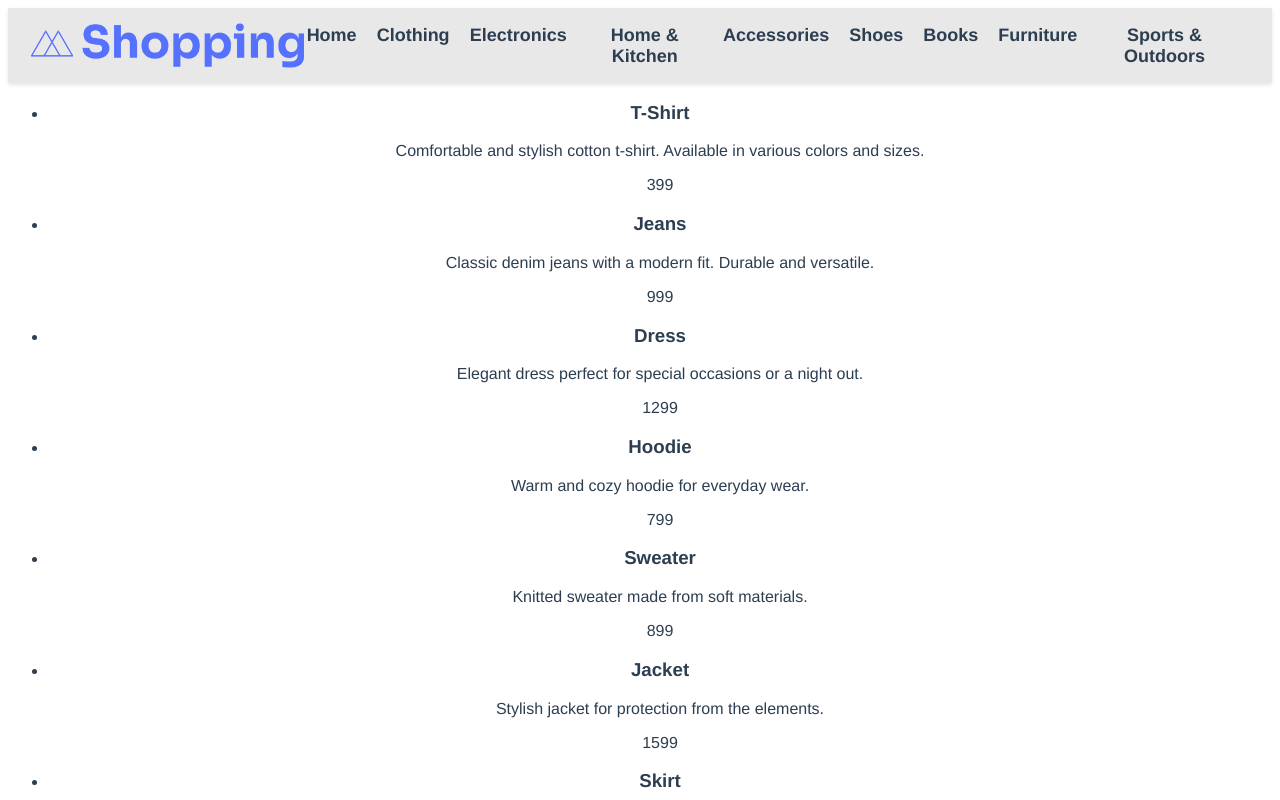
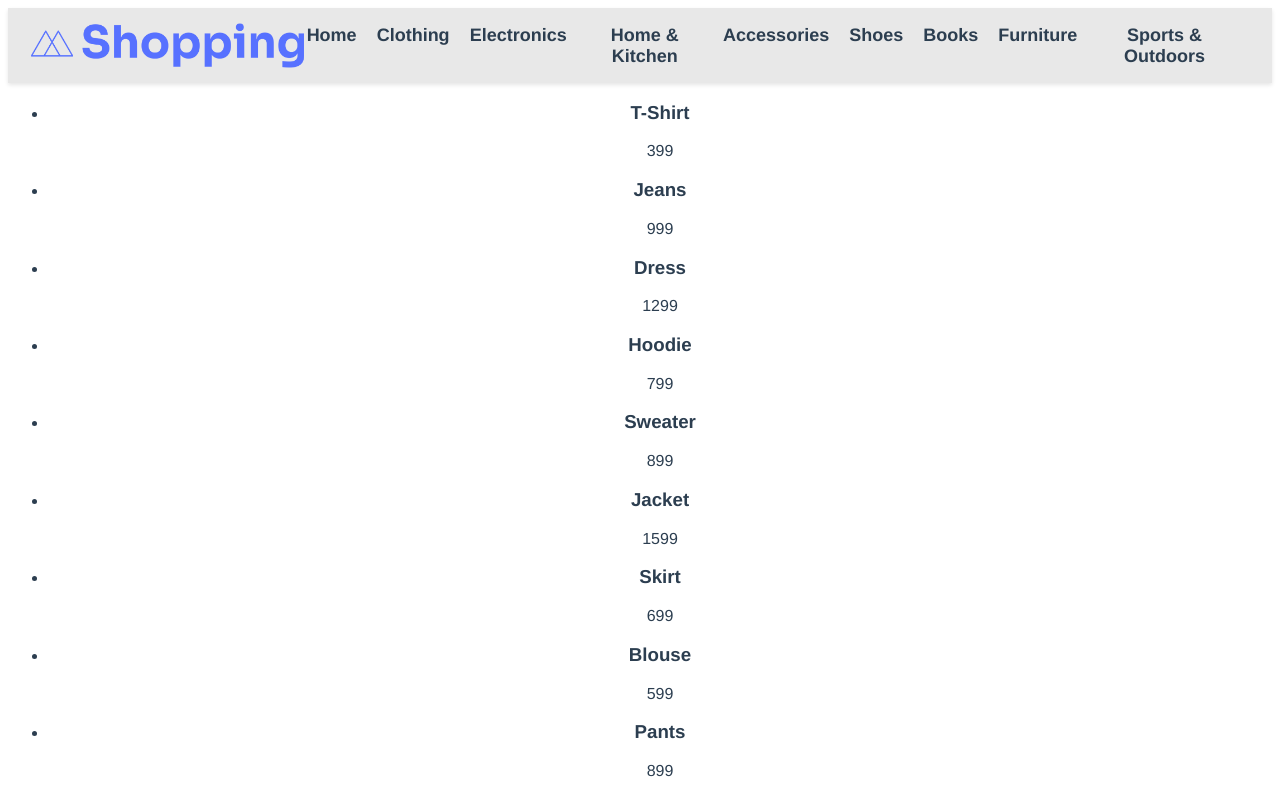
Before and after one commit to wulukewu/shopping-site, a Vue app: page / in a window 1280 px wide. Shown: the top 800 px of the page. Built offline with nearby package versions, Linux system fonts and the light colour scheme.

Commit message:
feat: fix products' id

```diff
--- a/src/App.vue
+++ b/src/App.vue
@@ -13,14 +13,14 @@ export default {
     ProductsList,
   },
   methods: {
-    generateId() {
-      const characters = "abcdefghijklmnopqrstuvwxyz";
-      let id = "";
-      for (let i = 0; i < 8; i++) {
-        id += characters.charAt(Math.floor(Math.random() * characters.length));
-      }
-      return id;
-    },
+    // generateId() {
+    //   const characters = "abcdefghijklmnopqrstuvwxyz";
+    //   let id = "";
+    //   for (let i = 0; i < 8; i++) {
+    //     id += characters.charAt(Math.floor(Math.random() * characters.length));
+    //   }
+    //   return id;
+    // },
   },
   data() {
     return {
@@ -36,7 +36,7 @@ export default {
       ],
       products: [
         {
-          id: this.generateId(),
+          id: "vqjrkfoh",
           category: ["clothing"],
           name: "T-Shirt",
           price: 399,
@@ -44,7 +44,7 @@ export default {
             "Comfortable and stylish cotton t-shirt. Available in various colors and sizes.",
         },
         {
-          id: this.generateId(),
+          id: "kyqlqjwz",
           category: ["clothing"],
           name: "Jeans",
           price: 999,
@@ -52,7 +52,7 @@ export default {
             "Classic denim jeans with a modern fit. Durable and versatile.",
         },
         {
-          id: this.generateId(),
+          id: "qzbbpnze",
           category: ["clothing"],
           name: "Dress",
           price: 1299,
@@ -60,56 +60,56 @@ export default {
             "Elegant dress perfect for special occasions or a night out.",
         },
         {
-          id: this.generateId(),
+          id: "qlaqxurm",
           category: ["clothing"],
           name: "Hoodie",
           price: 799,
           description: "Warm and cozy hoodie for everyday wear.",
         },
         {
-          id: this.generateId(),
+          id: "tnoffhlt",
           category: ["clothing"],
           name: "Sweater",
           price: 899,
           description: "Knitted sweater made from soft materials.",
         },
         {
-          id: this.generateId(),
+          id: "bexqvxwy",
           category: ["clothing"],
           name: "Jacket",
           price: 1599,
           description: "Stylish jacket for protection from the elements.",
         },
         {
-          id: this.generateId(),
+          id: "bscovhyw",
           category: ["clothing"],
           name: "Skirt",
           price: 699,
           description: "Versatile skirt that can be dressed up or down.",
         },
         {
-          id: this.generateId(),
+          id: "lxhpjzmv",
           category: ["clothing"],
           name: "Blouse",
           price: 599,
           description: "Elegant blouse suitable for work or casual wear.",
         },
         {
-          id: this.generateId(),
+          id: "nxyiswrb",
           category: ["clothing"],
           name: "Pants",
           price: 899,
           description: "Comfortable and stylish pants.",
         },
         {
-          id: this.generateId(),
+          id: "zpdlabpf",
           category: ["clothing"],
           name: "Shorts",
           price: 499,
           description: "Perfect for summer.",
         },
         {
-          id: this.generateId(),
+          id: "grbonzwu",
           category: ["electronics"],
           name: "Smartphone",
           price: 15999,
@@ -117,14 +117,14 @@ export default {
             "High-end smartphone with a powerful processor and stunning display.",
         },
         {
-          id: this.generateId(),
+          id: "xzplmljp",
           category: ["electronics"],
           name: "Laptop",
           price: 29999,
           description: "Powerful laptop for work and gaming.",
         },
         {
-          id: this.generateId(),
+          id: "cohhmayh",
           category: ["electronics"],
           name: "Headphones",
           price: 2999,
@@ -132,7 +132,7 @@ export default {
             "Noise-canceling headphones for immersive audio experience.",
         },
         {
-          id: this.generateId(),
+          id: "fakxmece",
           category: ["electronics"],
           name: "Smartwatch",
           price: 7999,
@@ -140,14 +140,14 @@ export default {
             "Feature-rich smartwatch for tracking fitness and staying connected.",
         },
         {
-          id: this.generateId(),
+          id: "tgssbnuc",
           category: ["electronics"],
           name: "Tablet",
           price: 9999,
           description: "Versatile tablet for entertainment and productivity.",
         },
         {
-          id: this.generateId(),
+          id: "mpdgehiu",
           category: ["electronics"],
           name: "Camera",
           price: 12999,
@@ -155,14 +155,14 @@ export default {
             "High-resolution camera for capturing stunning photos and videos.",
         },
         {
-          id: this.generateId(),
+          id: "impxvcbf",
           category: ["electronics"],
           name: "Smart TV",
           price: 25999,
           description: "4K Smart TV with vibrant colors and smart features.",
         },
         {
-          id: this.generateId(),
+          id: "rupdaggb",
           category: ["electronics"],
           name: "Gaming Console",
           price: 14999,
@@ -170,21 +170,21 @@ export default {
             "Next-generation gaming console for immersive gaming experiences.",
         },
         {
-          id: this.generateId(),
+          id: "eifsvvny",
           category: ["electronics"],
           name: "Wireless Mouse",
           price: 799,
           description: "Ergonomic wireless mouse for comfortable use.",
         },
         {
-          id: this.generateId(),
+          id: "zeysmive",
           category: ["electronics"],
           name: "Keyboard",
           price: 999,
           description: "Mechanical keyboard for fast and accurate typing.",
         },
         {
-          id: this.generateId(),
+          id: "xmuiiszx",
           category: ["home-and-kitchen"],
           name: "Coffee Maker",
           price: 2499,
@@ -192,14 +192,14 @@ export default {
             "Automatic coffee maker for brewing delicious coffee at home.",
         },
         {
-          id: this.generateId(),
+          id: "rbhswkfe",
           category: ["home-and-kitchen"],
           name: "Blender",
           price: 1999,
           description: "Powerful blender for smoothies, soups, and more.",
         },
         {
-          id: this.generateId(),
+          id: "zgwjpbkq",
           category: ["home-and-kitchen"],
           name: "Toaster Oven",
           price: 2999,
@@ -207,14 +207,14 @@ export default {
             "Versatile toaster oven for baking, toasting, and reheating.",
         },
         {
-          id: this.generateId(),
+          id: "nxanckkw",
           category: ["home-and-kitchen"],
           name: "Cookware Set",
           price: 4999,
           description: "Complete cookware set for all your cooking needs.",
         },
         {
-          id: this.generateId(),
+          id: "rribuwkr",
           category: ["home-and-kitchen"],
           name: "Knife Set",
           price: 2999,
@@ -222,14 +222,14 @@ export default {
             "High-quality knife set for precise cutting and slicing.",
         },
         {
-          id: this.generateId(),
+          id: "dsmuqysb",
           category: ["home-and-kitchen"],
           name: "Dinnerware Set",
           price: 3999,
           description: "Elegant dinnerware set for formal and casual dining.",
         },
         {
-          id: this.generateId(),
+          id: "cfjehpaw",
           category: ["home-and-kitchen"],
           name: "Vacuum Cleaner",
           price: 5999,
@@ -237,7 +237,7 @@ export default {
             "Powerful vacuum cleaner for keeping your home clean and tidy.",
         },
         {
-          id: this.generateId(),
+          id: "losdeipz",
           category: ["home-and-kitchen"],
           name: "Air Purifier",
           price: 4999,
@@ -245,420 +245,420 @@ export default {
             "Air purifier for removing allergens and pollutants from your home.",
         },
         {
-          id: this.generateId(),
+          id: "xgajndzj",
           category: ["home-and-kitchen"],
           name: "Cutting Board",
           price: 499,
           description: "Durable cutting board.",
         },
         {
-          id: this.generateId(),
+          id: "bgyzrftu",
           category: ["home-and-kitchen"],
           name: "Storage Container",
           price: 299,
           description: "Airtight food container.",
         },
         {
-          id: this.generateId(),
+          id: "azkctghh",
           category: ["accessories"],
           name: "Watch",
           price: 3999,
           description: "Stylish watch for men and women.",
         },
         {
-          id: this.generateId(),
+          id: "hcdtowfm",
           category: ["accessories"],
           name: "Sunglasses",
           price: 1999,
           description: "Protect your eyes with these stylish sunglasses.",
         },
         {
-          id: this.generateId(),
+          id: "aaqusgyz",
           category: ["accessories"],
           name: "Wallet",
           price: 999,
           description: "Leather wallet for men and women.",
         },
         {
-          id: this.generateId(),
+          id: "nfqnivar",
           category: ["accessories"],
           name: "Belt",
           price: 799,
           description: "Leather belt for men and women.",
         },
         {
-          id: this.generateId(),
+          id: "vrmdbwwo",
           category: ["accessories"],
           name: "Scarf",
           price: 599,
           description: "Warm and stylish scarf for winter.",
         },
         {
-          id: this.generateId(),
+          id: "rgtmjgqx",
           category: ["accessories"],
           name: "Hat",
           price: 499,
           description: "Trendy hat for any occasion.",
         },
         {
-          id: this.generateId(),
+          id: "ywrttkca",
           category: ["accessories"],
           name: "Gloves",
           price: 699,
           description: "Warm gloves for winter.",
         },
         {
-          id: this.generateId(),
+          id: "pocsnydt",
           category: ["accessories"],
           name: "Jewelry Set",
           price: 2999,
           description: "Elegant jewelry set for special occasions.",
         },
         {
-          id: this.generateId(),
+          id: "qoacggoh",
           category: ["accessories"],
           name: "Backpack",
           price: 1299,
           description: "Durable and stylish backpack.",
         },
         {
-          id: this.generateId(),
+          id: "vfoopyhf",
           category: ["accessories"],
           name: "Keychain",
           price: 199,
           description: "Cute and stylish keychain.",
         },
         {
-          id: this.generateId(),
+          id: "ozabtkcg",
           category: ["shoes"],
           name: "Sneakers",
           price: 2999,
           description: "Comfortable sneakers for everyday wear.",
         },
         {
-          id: this.generateId(),
+          id: "hrqvgiyj",
           category: ["shoes"],
           name: "Boots",
           price: 3999,
           description: "Stylish boots for any occasion.",
         },
         {
-          id: this.generateId(),
+          id: "haeyvnpv",
           category: ["shoes"],
           name: "Sandals",
           price: 1499,
           description: "Comfortable sandals for summer.",
         },
         {
-          id: this.generateId(),
+          id: "rdnsoypu",
           category: ["shoes"],
           name: "Heels",
           price: 2499,
           description: "Elegant heels for special occasions.",
         },
         {
-          id: this.generateId(),
+          id: "hwmawocl",
           category: ["shoes"],
           name: "Flats",
           price: 1999,
           description: "Versatile flats for work or casual wear.",
         },
         {
-          id: this.generateId(),
+          id: "fcfbafyq",
           category: ["shoes"],
           name: "Loafers",
           price: 2999,
           description: "Stylish loafers for men and women.",
         },
         {
-          id: this.generateId(),
+          id: "vrcbdwxz",
           category: ["shoes"],
           name: "Running Shoes",
           price: 3499,
           description: "Performance running shoes for athletes.",
         },
         {
-          id: this.generateId(),
+          id: "aukeucbu",
           category: ["shoes"],
           name: "Formal Shoes",
           price: 4499,
           description: "Elegant formal shoes for men and women.",
         },
         {
-          id: this.generateId(),
+          id: "sypuyiow",
           category: ["shoes"],
           name: "Slippers",
           price: 799,
           description: "Comfortable slippers for home.",
         },
         {
-          id: this.generateId(),
+          id: "hcbmrloh",
           category: ["shoes"],
           name: "Socks",
           price: 199,
           description: "Warm and comfortable socks.",
         },
         {
-          id: this.generateId(),
+          id: "mxeuzgwh",
           category: ["books"],
           name: "Novel",
           price: 399,
           description: "Bestselling novel by a renowned author.",
         },
         {
-          id: this.generateId(),
+          id: "qiqbcmqy",
           category: ["books"],
           name: "Cookbook",
           price: 499,
           description: "Cookbook with delicious recipes.",
         },
         {
-          id: this.generateId(),
+          id: "kcpzojik",
           category: ["books"],
           name: "Biography",
           price: 599,
           description: "Inspiring biography of a famous person.",
         },
         {
-          id: this.generateId(),
+          id: "cgoqmvtx",
           category: ["books"],
           name: "Self-Help Book",
           price: 449,
           description: "Self-help book to improve your life.",
         },
         {
-          id: this.generateId(),
+          id: "nenndfei",
           category: ["books"],
           name: "Children's Book",
           price: 299,
           description: "Fun and educational children's book.",
         },
         {
-          id: this.generateId(),
+          id: "uqqfmxja",
           category: ["books"],
           name: "Textbook",
           price: 799,
           description: "Comprehensive textbook for students.",
         },
         {
-          id: this.generateId(),
+          id: "qzfmpfkl",
           category: ["books"],
           name: "Art Book",
           price: 999,
           description: "Beautiful art book with stunning images.",
         },
         {
-          id: this.generateId(),
+          id: "gceclgtk",
           category: ["books"],
           name: "Travel Guide",
           price: 499,
           description: "Detailed travel guide to your dream destination.",
         },
         {
-          id: this.generateId(),
+          id: "ppqpctrg",
           category: ["books"],
           name: "Comic Book",
           price: 199,
           description: "Entertaining comic book.",
         },
         {
-          id: this.generateId(),
+          id: "wpnboqra",
           category: ["books"],
           name: "Magazine",
           price: 99,
           description: "Up-to-date magazine.",
         },
         {
-          id: this.generateId(),
+          id: "ktoystfa",
           category: ["furniture"],
           name: "Sofa",
           price: 12999,
           description: "Comfortable sofa for your living room.",
         },
         {
-          id: this.generateId(),
+          id: "esmyudlh",
           category: ["furniture"],
           name: "Bed",
           price: 14999,
           description: "Stylish bed for your bedroom.",
         },
         {
-          id: this.generateId(),
+          id: "tnxuojix",
           category: ["furniture"],
           name: "Dining Table",
           price: 7999,
           description: "Elegant dining table for your dining room.",
         },
         {
-          id: this.generateId(),
+          id: "hpjqzjya",
           category: ["furniture"],
           name: "Chair",
           price: 2999,
           description: "Comfortable chair for any room.",
         },
         {
-          id: this.generateId(),
+          id: "yefrqswp",
           category: ["furniture"],
           name: "Desk",
           price: 5999,
           description: "Functional desk for your home office.",
         },
         {
-          id: this.generateId(),
+          id: "fwaihamv",
           category: ["furniture"],
           name: "Bookshelf",
           price: 4999,
           description: "Stylish bookshelf for your books and decorations.",
         },
         {
-          id: this.generateId(),
+          id: "oydumrig",
           category: ["furniture"],
           name: "Coffee Table",
           price: 3999,
           description: "Modern coffee table for your living room.",
         },
         {
-          id: this.generateId(),
+          id: "hncfelym",
           category: ["furniture"],
           name: "Nightstand",
           price: 2499,
           description: "Convenient nightstand for your bedroom.",
         },
         {
-          id: this.generateId(),
+          id: "nykypafx",
           category: ["furniture"],
           name: "Dresser",
           price: 6999,
           description: "Spacious dresser for your clothes.",
         },
         {
-          id: this.generateId(),
+          id: "erdnaumw",
           category: ["furniture"],
           name: "Mirror",
           price: 1999,
           description: "Stylish mirror for any room.",
         },
         {
-          id: this.generateId(),
+          id: "jbrllclu",
           category: ["sports-and-outdoors"],
           name: "Tent",
           price: 3999,
           description: "Durable tent for camping trips.",
         },
         {
-          id: this.generateId(),
+          id: "ctfrhrut",
           category: ["sports-and-outdoors"],
           name: "Camping Stove",
           price: 1999,
           description: "Portable camping stove for cooking outdoors.",
         },
         {
-          id: this.generateId(),
+          id: "yintzgyl",
           category: ["sports-and-outdoors"],
           name: "Backpack",
           price: 2499,
           description: "Large backpack for hiking and camping.",
         },
         {
-          id: this.generateId(),
+          id: "wowzyjia",
           category: ["sports-and-outdoors"],
           name: "Hiking Boots",
           price: 3499,
           description: "Comfortable hiking boots for trekking.",
         },
         {
-          id: this.generateId(),
+          id: "hkybfspe",
           category: ["sports-and-outdoors"],
           name: "Sleeping Bag",
           price: 2999,
           description: "Warm sleeping bag for camping.",
         },
         {
-          id: this.generateId(),
+          id: "jlwemdor",
           category: ["sports-and-outdoors"],
           name: "Bicycle",
           price: 7999,
           description: "Mountain bike for off-road adventures.",
         },
         {
-          id: this.generateId(),
+          id: "seidwkhe",
           category: ["sports-and-outdoors"],
           name: "Yoga Mat",
           price: 799,
           description: "Comfortable yoga mat for your workout.",
         },
         {
-          id: this.generateId(),
+          id: "iigsxcvp",
           category: ["sports-and-outdoors"],
           name: "Dumbbells",
           price: 1499,
           description: "Set of dumbbells for strength training.",
         },
         {
-          id: this.generateId(),
+          id: "trrjzumb",
           category: ["sports-and-outdoors"],
           name: "Basketball",
           price: 599,
           description: "Official size basketball for games and practice.",
         },
         {
-          id: this.generateId(),
+          id: "gyfrqgdt",
           category: ["sports-and-outdoors"],
           name: "Baseball Bat",
           price: 999,
           description: "Durable baseball bat for training.",
         },
         {
-          id: this.generateId(),
+          id: "kjjhhjpg",
           category: ["home-and-kitchen", "furniture"],
           name: "Lamp",
           price: 999,
           description: "Stylish lamp for your living room.",
         },
         {
-          id: this.generateId(),
+          id: "kdvddggy",
           category: ["home-and-kitchen"],
           name: "Oven Mitts",
           price: 399,
           description: "Heat-resistant oven mitts for baking.",
         },
         {
-          id: this.generateId(),
+          id: "dnoywyxu",
           category: ["home-and-kitchen"],
           name: "Dish Rack",
           price: 499,
           description: "Practical dish rack for drying dishes.",
         },
         {
-          id: this.generateId(),
+          id: "oarocxsr",
           category: ["furniture"],
           name: "Ottoman",
           price: 2499,
           description: "Comfortable ottoman for your living room.",
         },
         {
-          id: this.generateId(),
+          id: "dcigbfoc",
           category: ["furniture"],
           name: "TV Stand",
           price: 6999,
           description: "Modern TV stand for your living room.",
         },
         {
-          id: this.generateId(),
+          id: "jpdktwke",
           category: ["furniture"],
           name: "Rocking Chair",
           price: 4999,
           description: "Relaxing rocking chair for your porch.",
         },
         {
-          id: this.generateId(),
+          id: "xqrricex",
           category: ["sports-and-outdoors"],
           name: "Fishing Rod",
           price: 1299,
           description: "Durable fishing rod for all your fishing adventures.",
         },
         {
-          id: this.generateId(),
+          id: "avjtkgem",
           category: ["sports-and-outdoors"],
           name: "Soccer Ball",
           price: 599,
--- a/src/components/products/ProductsList.vue
+++ b/src/components/products/ProductsList.vue
@@ -4,7 +4,6 @@
       <li v-for="product in products" :key="product.id">
         <!-- <img :src="product.image" :alt="product.name" /> -->
         <h3>{{ product.name }}</h3>
-            <p>{{ product.description }}</p>
         <p>{{ product.price }}</p>
       </li>
     </ul>
@@ -12,12 +11,12 @@
 </template>
 
 <script>
-export default{
+export default {
   props: {
     products: {
       type: Array,
       required: true,
     },
   },
-}
+};
 </script>
```
Lines whose indentation alone changed are shown as unchanged.
